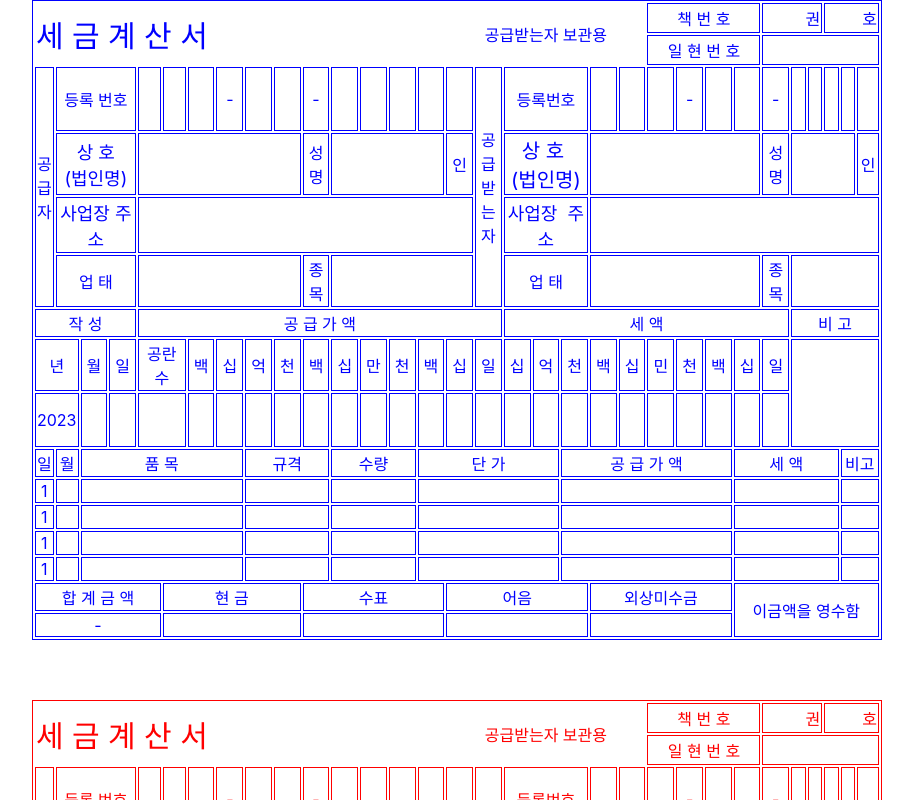
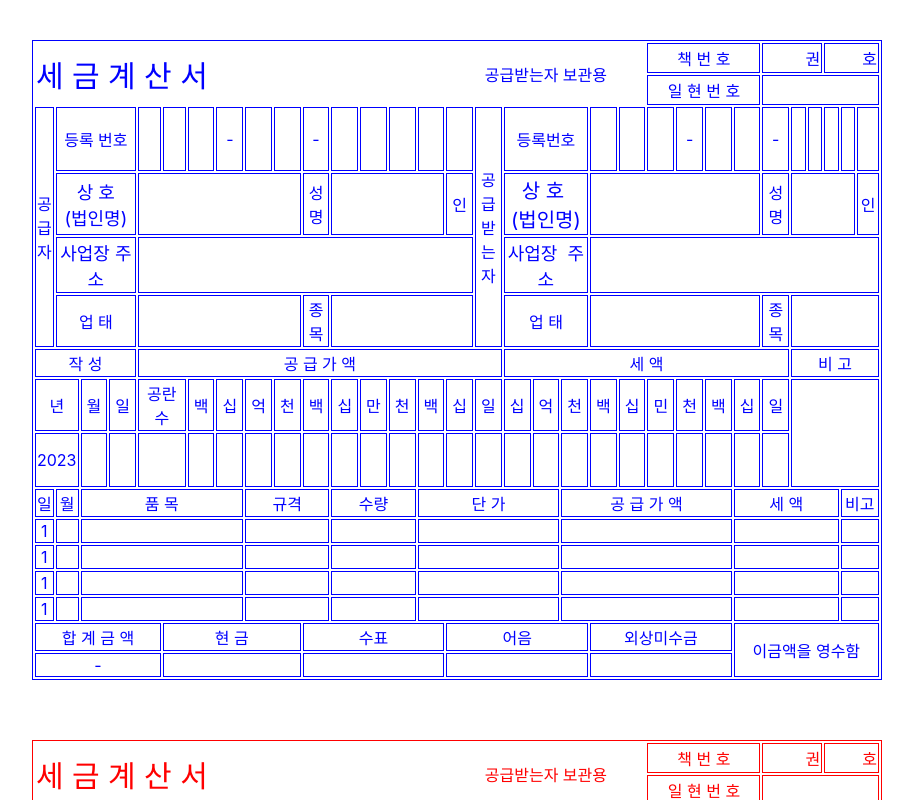
Before and after one commit to ShinJongRock/Tax-bill, a React (Create React App) app in the folder tax_bill/: page / in a window 1280 px wide. Shown: the top 800 px of the page, without its empty margins (183-1096 px from the left). Built offline with nearby package versions, Linux system fonts and the light colour scheme.

Commit message:
최종 수정본

```diff
--- a/tax_bill/src/Tax .js
+++ b/tax_bill/src/Tax .js
@@ -5,7 +5,7 @@ import Table from 'react-bootstrap/Table';
 
 const Tax = () => {
     return (
-        <center >
+        <center style={{margin:'40px'}}>
              {/* <Container style={{display:'flex', flexDirection:'column', alignItems:'center', justifyContent:'center'}}> */}
             <Table  style={{width:"850px",border: "1px solid blue" ,textAlign:'center' }}>
                 <tr  style={{border: "1px solid blue" ,  color:'blue'}}>
```
